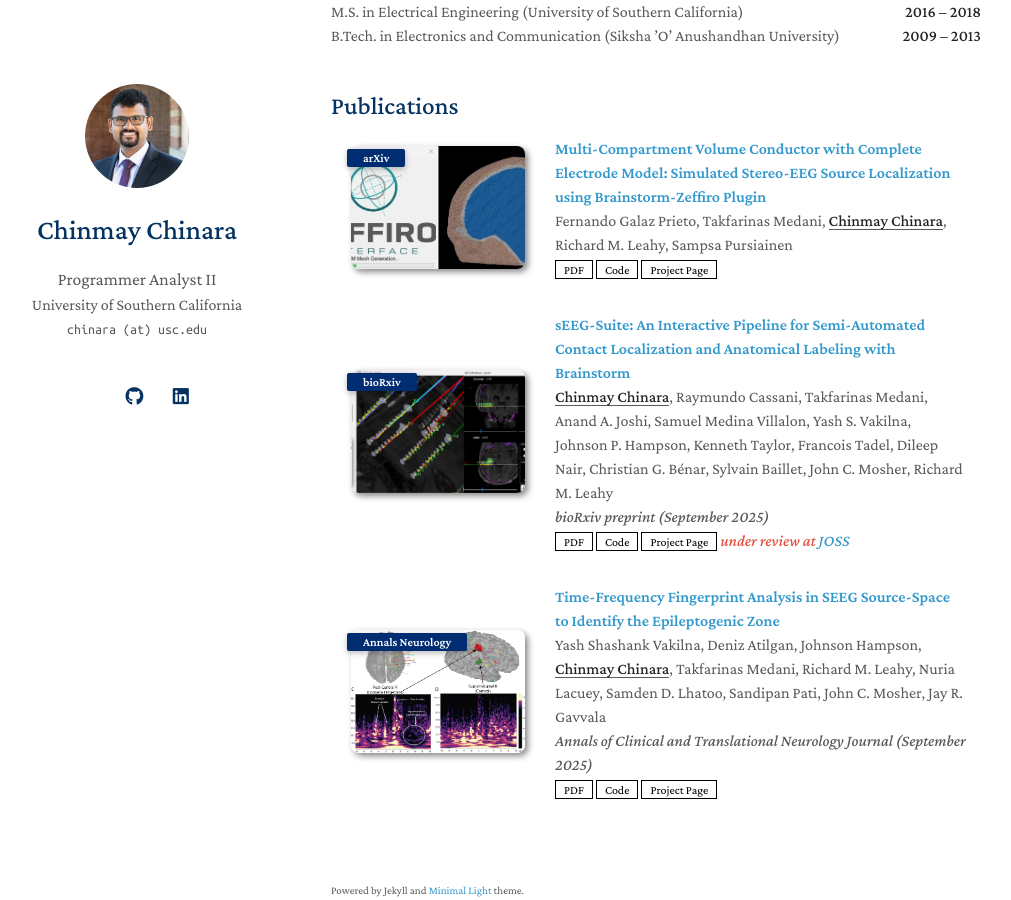
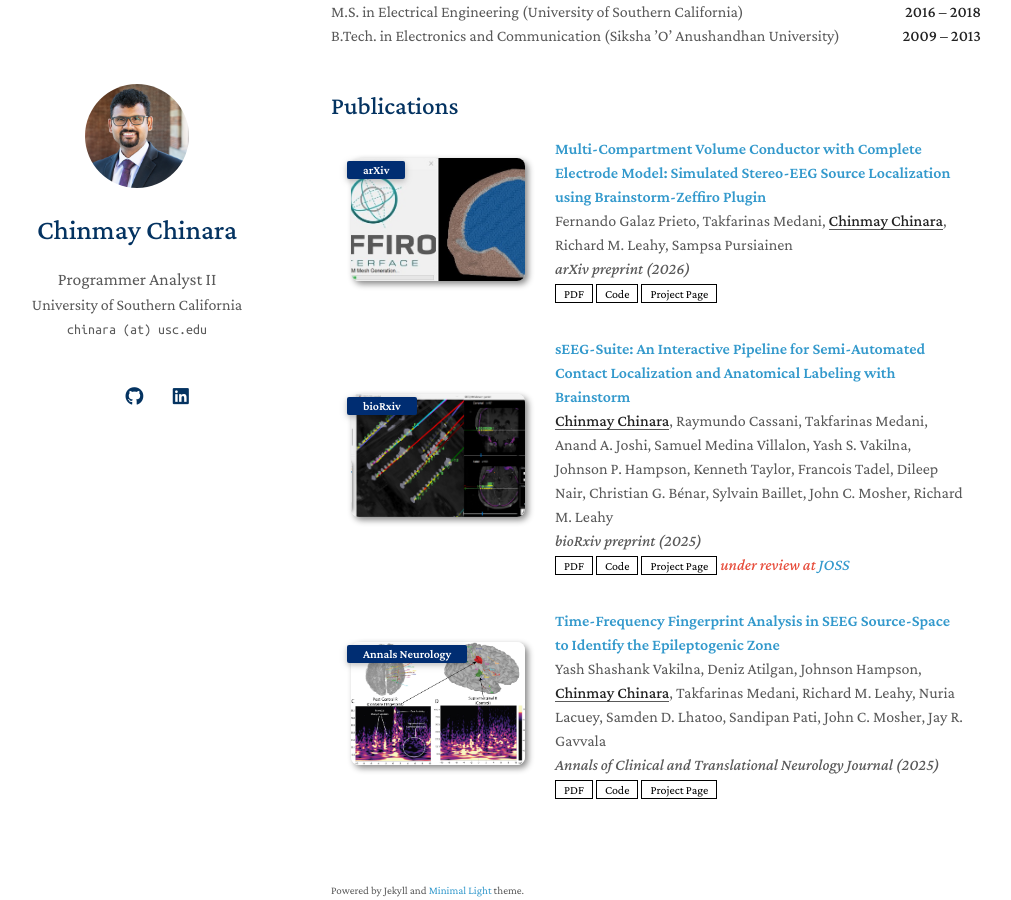
Before and after one commit to chinmaychinara91/chinmaychinara91.github.io, a Jekyll site: the page built from index.md, in a window 1280 px wide and 900 px high, scrolled down 1158 px. Shown: the whole window, without its empty margins (139-1150 px from the left). Built offline with Jekyll 4.4.1, drawn with Linux system fonts in a browser that asks for light colours; a style sheet for code colours, icons or effects is not loaded; our own code applies the rules of GitHub Pages for plain Markdown files.

Commit message:
Update publications.yml

```diff
--- a/_data/publications.yml
+++ b/_data/publications.yml
@@ -2,7 +2,7 @@ main:
   - title: "Multi-Compartment Volume Conductor with Complete Electrode Model: Simulated Stereo-EEG Source Localization using Brainstorm-Zeffiro Plugin"
     authors: Fernando Galaz Prieto, Takfarinas Medani, <em><strong>Chinmay Chinara</strong></em>, Richard M. Leahy, Sampsa Pursiainen
     conference_short: arXiv
-    conferece: arXiv preprint (February 2026)
+    conference: arXiv preprint (2026)
     pdf: https://arxiv.org/pdf/2602.00684
     code: https://github.com/brainstorm-tools/brainstorm3
     page: https://neuroimage.usc.edu/brainstorm/Tutorials/FemMesh?highlight=%28zeffiro%29#Zeffiro
@@ -11,7 +11,7 @@ main:
   - title: "sEEG-Suite: An Interactive Pipeline for Semi-Automated Contact Localization and Anatomical Labeling with Brainstorm"
     authors: <em><strong>Chinmay Chinara</strong></em>, Raymundo Cassani, Takfarinas Medani, Anand A. Joshi, Samuel Medina Villalon, Yash S. Vakilna, Johnson P. Hampson, Kenneth Taylor, Francois Tadel, Dileep Nair, Christian G. Bénar, Sylvain Baillet, John C. Mosher, Richard M. Leahy
     conference_short: bioRxiv
-    conference: bioRxiv preprint (September 2025)
+    conference: bioRxiv preprint (2025)
     pdf: https://www.biorxiv.org/content/10.1101/2025.09.16.676602v1.full.pdf
     code: https://github.com/brainstorm-tools/brainstorm3
     page: https://neuroimage.usc.edu/brainstorm/seeg/ct2mri
@@ -21,7 +21,7 @@ main:
   - title: "Time-Frequency Fingerprint Analysis in SEEG Source-Space to Identify the Epileptogenic Zone"
     authors: Yash Shashank Vakilna, Deniz Atilgan, Johnson Hampson, <em><strong>Chinmay Chinara</strong></em>, Takfarinas Medani, Richard M. Leahy, Nuria Lacuey, Samden D. Lhatoo, Sandipan Pati, John C. Mosher, Jay R. Gavvala
     conference_short: Annals Neurology
-    conference: Annals of Clinical and Translational Neurology Journal (September 2025)
+    conference: Annals of Clinical and Translational Neurology Journal (2025)
     pdf: https://onlinelibrary.wiley.com/doi/epdf/10.1002/acn3.70115
     code: https://github.com/brainstorm-tools/brainstorm3
     page: https://neuroimage.usc.edu/brainstorm/seeg/SeizureFingerprinting
```
